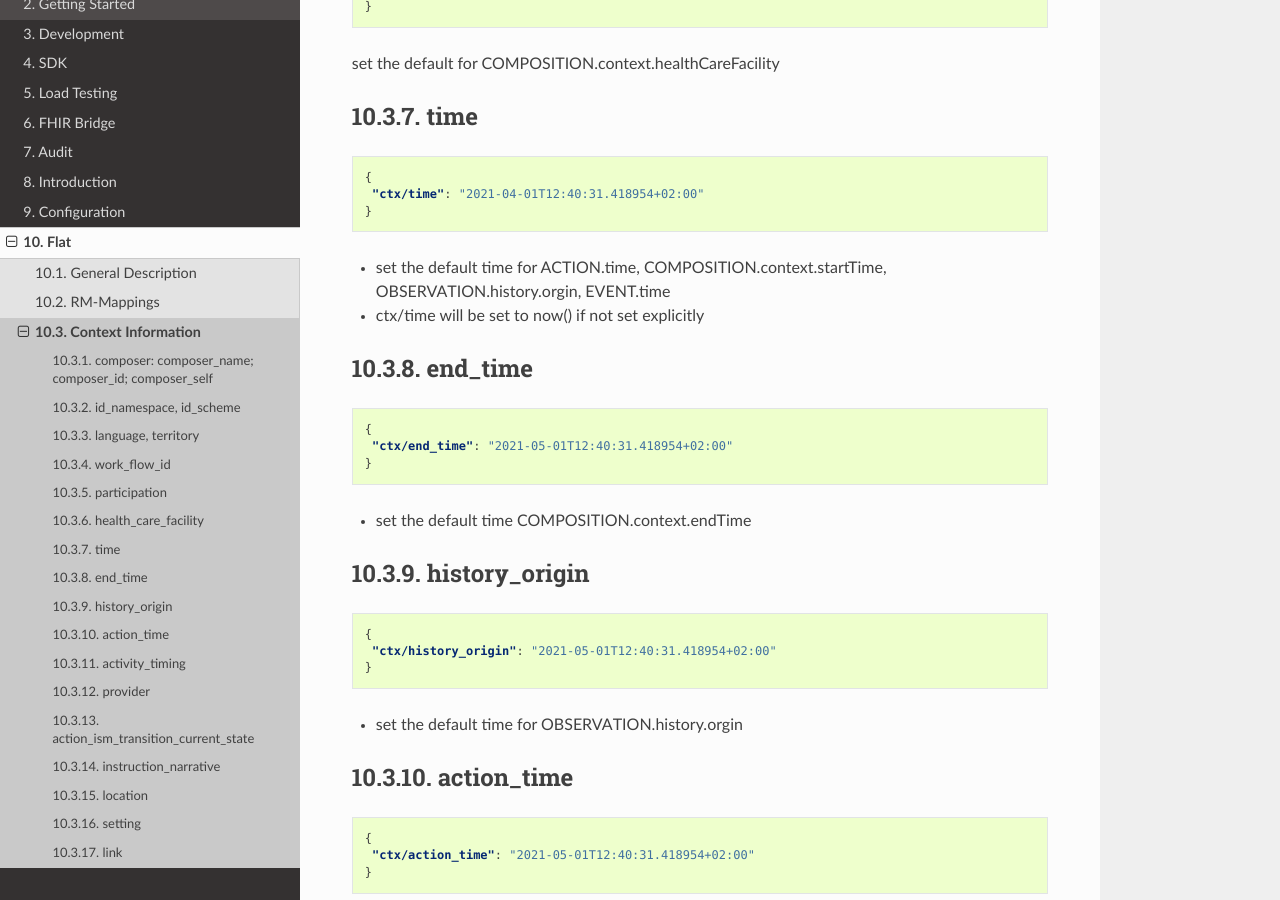
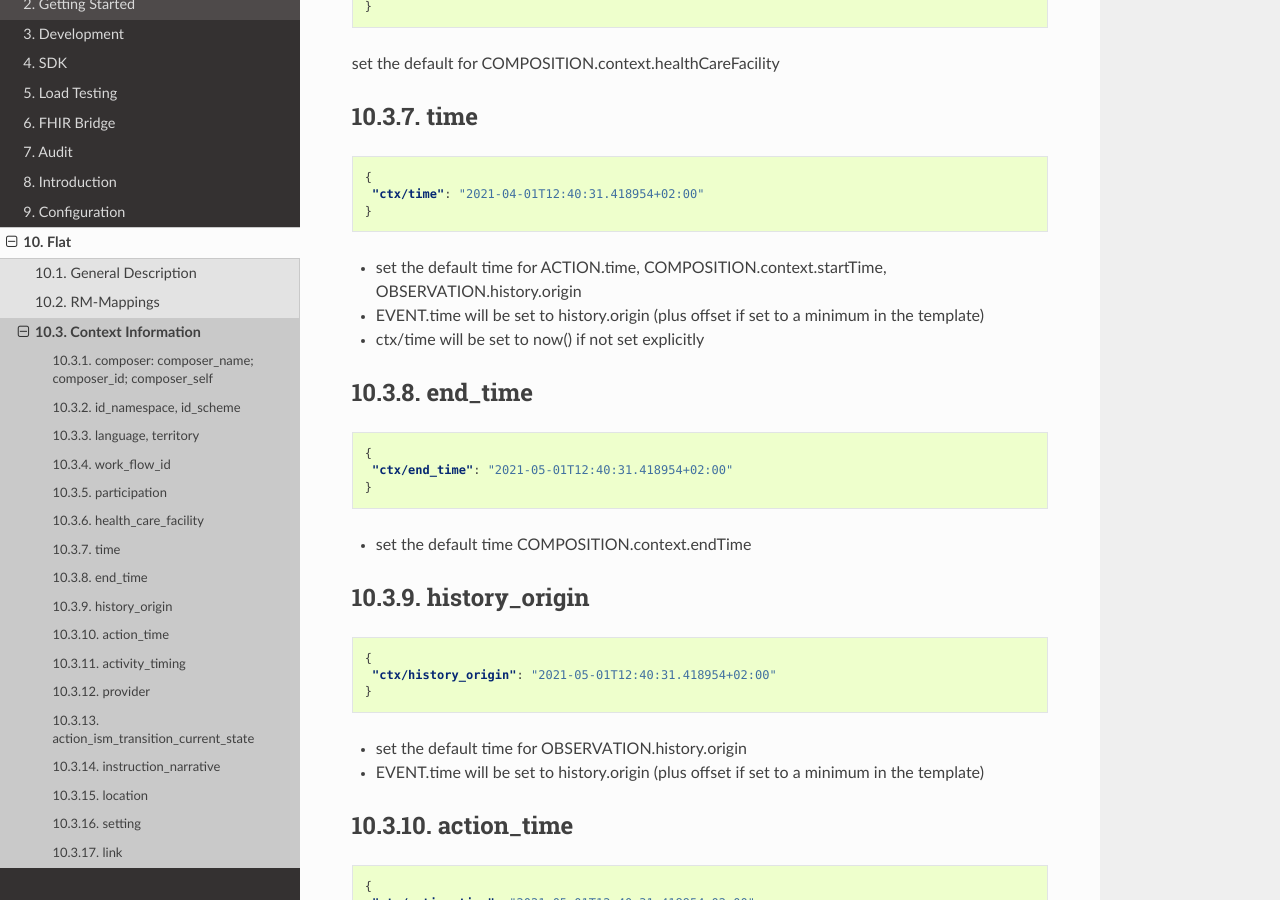
Before and after one commit to ehrbase/documentation, a Sphinx documentation site: the page built from source/09_flat/02_context/index.rst, in a window 1280 px wide and 900 px high, scrolled down 2875 px. Built offline with Sphinx 7.4.7 and the Read the Docs theme 2.0.0, drawn with Linux system fonts in a browser that asks for light colours; formulas are drawn with MathJax 3; pages that are not in the unit, such as notebooks, are missing from menus.

Commit message:
describe offset handling
see CDR-110

```diff
--- a/source/09_flat/02_context/index.rst
+++ b/source/09_flat/02_context/index.rst
@@ -161,7 +161,8 @@ time
   "ctx/time": "2021-04-01T12:40:31.418954+02:00"
  }
 
-* set the default time for ACTION.time, COMPOSITION.context.startTime, OBSERVATION.history.orgin, EVENT.time
+* set the default time for ACTION.time, COMPOSITION.context.startTime, OBSERVATION.history.origin
+* EVENT.time will be set to history.origin (plus offset if set to a minimum in the template)
 * ctx/time will be set to now() if not set explicitly
 
 end_time
@@ -184,7 +185,8 @@ history_origin
   "ctx/history_origin": "2021-05-01T12:40:31.418954+02:00"
  }
 
-* set the default time for OBSERVATION.history.orgin
+* set the default time for OBSERVATION.history.origin
+* EVENT.time will be set to history.origin (plus offset if set to a minimum in the template)
 
 
 action_time
```
